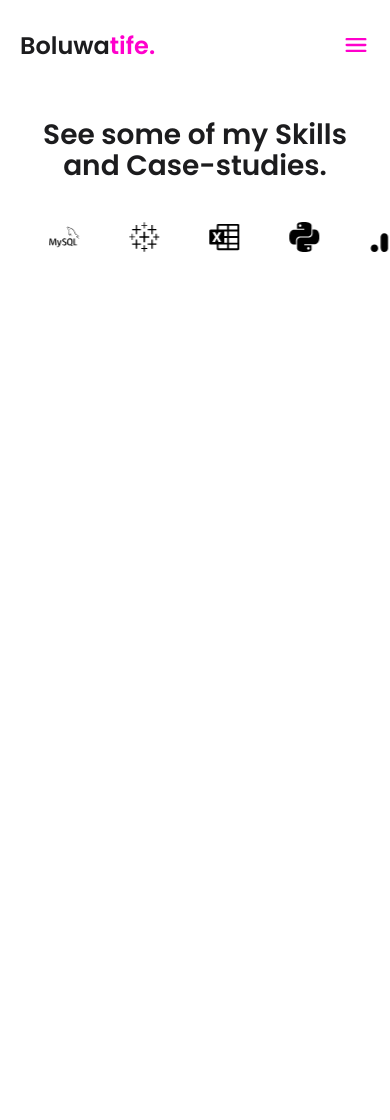
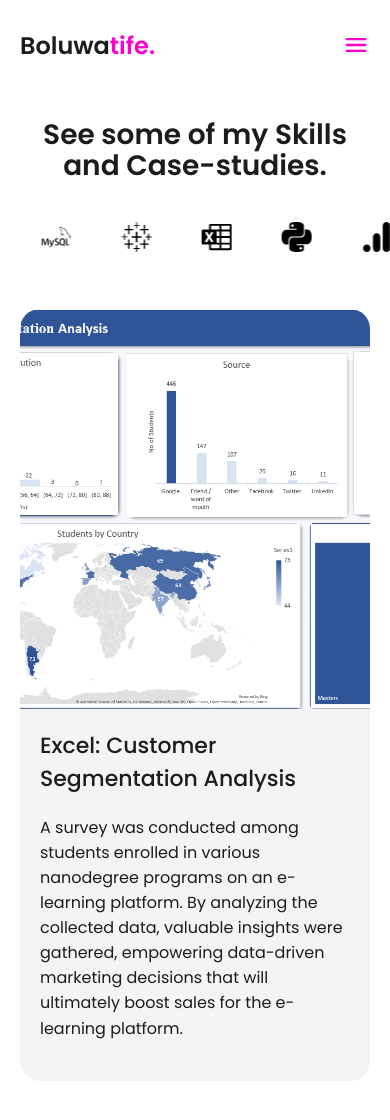
Before and after one commit to opeodedeyi/tife-portfolio, a Next.js app: page /portfolio in a window 390 px wide. Shown: the top 1120 px of the page. Before the commit the page ends 844 px from the top, so only its background shows below. Built offline with nearby package versions, Linux system fonts and the light colour scheme.

Commit message:
added new content

```diff
--- a/pages/portfolio.css
+++ b/pages/portfolio.css
@@ -24,6 +24,48 @@
     color: var(--special-color-disabled);
 }
 
+.portfolio-myworks {
+    margin-top: 120px;
+    margin-bottom: 120px;
+    padding: 0 100px;
+    width: 100%;
+    display: grid;
+    grid-template-columns: repeat(auto-fill, minmax(500px, 1fr));
+    gap: 50px;
+}
+
+.portfolio-card {
+    width: 100%;
+    display: flex;
+    flex-direction: column;
+    overflow: hidden;
+    border-radius: 20px;
+    background-color: #f2f4f6;
+}
+
+.portfolio-card-image {
+    width: 100%;
+    height: 400px;
+}
+
+.portfolio-card-image img {
+    width: 100%;
+    height: 100%;
+    object-fit: cover;
+}
+
+.portfolio-card-content {
+    display: flex;
+    flex-direction: column;
+    padding: 40px;
+    gap: 20px;
+}
+
+.portfolio-card-title {
+    font-size: 26px;
+    font-weight: 500;
+}
+
 @media screen and  (max-width: 768px) {
     .portfolio-container {
         margin-top: 90px;
@@ -43,4 +85,43 @@
         padding-top: 50px;
         padding-bottom: 50px;
     }
+
+    .portfolio-myworks {
+        margin-top: 50px;
+        margin-bottom: 50px;
+        padding: 0 20px;
+        display: grid;
+        grid-template-columns: repeat(auto-fill, minmax(300px, 1fr));
+        gap: 40px;
+    }
+
+    .portfolio-card-image {
+        width: 100%;
+        height: 400px;
+    }
+
+    .portfolio-card-image img {
+        width: 100%;
+        height: 100%;
+        object-fit: cover;
+    }
+
+    .portfolio-card-content {
+        display: flex;
+        flex-direction: column;
+        padding: 20px;
+        padding-bottom: 40px;
+        gap: 20px;
+    }
+
+    .portfolio-card-title {
+        font-size: 22px;
+        font-weight: 500;
+    }
+
+    .portfolio-card-subtitle {
+        font-style: normal;
+        font-weight: 400;
+        line-height: 157.7%;
+    }
 }
--- a/pages/portfolio.js
+++ b/pages/portfolio.js
@@ -1,4 +1,5 @@
 import { useEffect, Fragment } from "react";
+import Link from "next/link";
 import Header from "../components/header/Header";
 import Skill from "../components/skill/Skill";
 import './portfolio.css'
@@ -16,6 +17,18 @@ const Portfolio = () => {
             </div>
 
             <Skill />
+
+            <div className="portfolio-myworks">
+                <Link href="https://docs.google.com/spreadsheets/d/1cjc1YIpO4q-TicoFtAHAPD72uBNxdpUa/edit#gid=1270802026" className="portfolio-card">
+                    <div className="portfolio-card-image">
+                        <img src="/cust_segment.png" alt="banner Image" />
+                    </div>
+                    <div className="portfolio-card-content">
+                        <p className="portfolio-card-title">Excel: Customer Segmentation Analysis</p>
+                        <p className="portfolio-card-subtitle">A survey was conducted among students enrolled in various nanodegree programs on an e-learning platform. By analyzing the collected data, valuable insights were gathered, empowering data-driven marketing decisions that will ultimately boost sales for the e-learning platform.</p>
+                    </div>
+                </Link>
+            </div>
         </Fragment>
     )
 }
```
Also changed, not shown: public/cust_segment.png (added).
